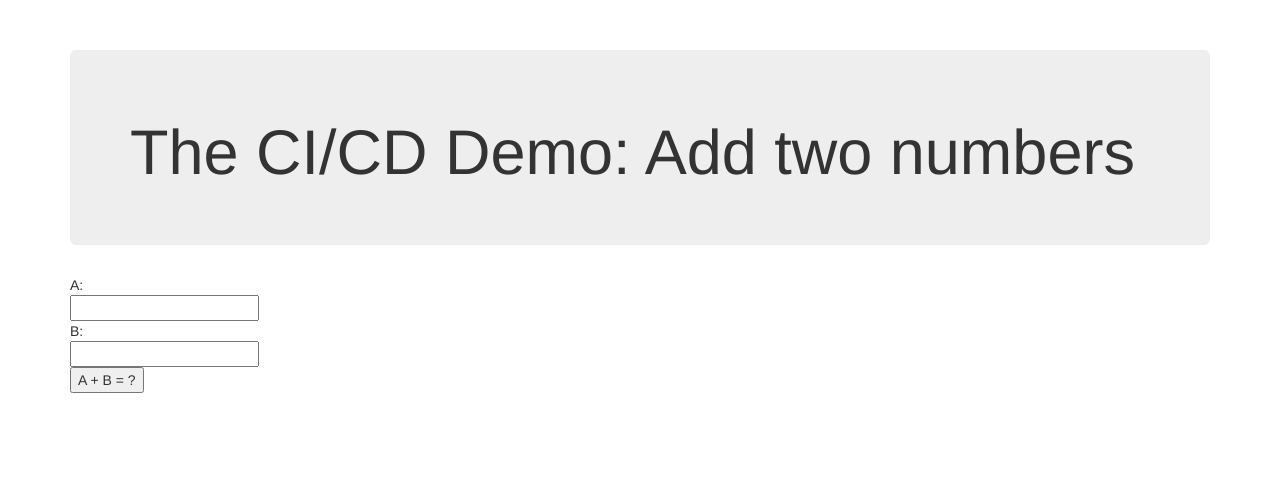
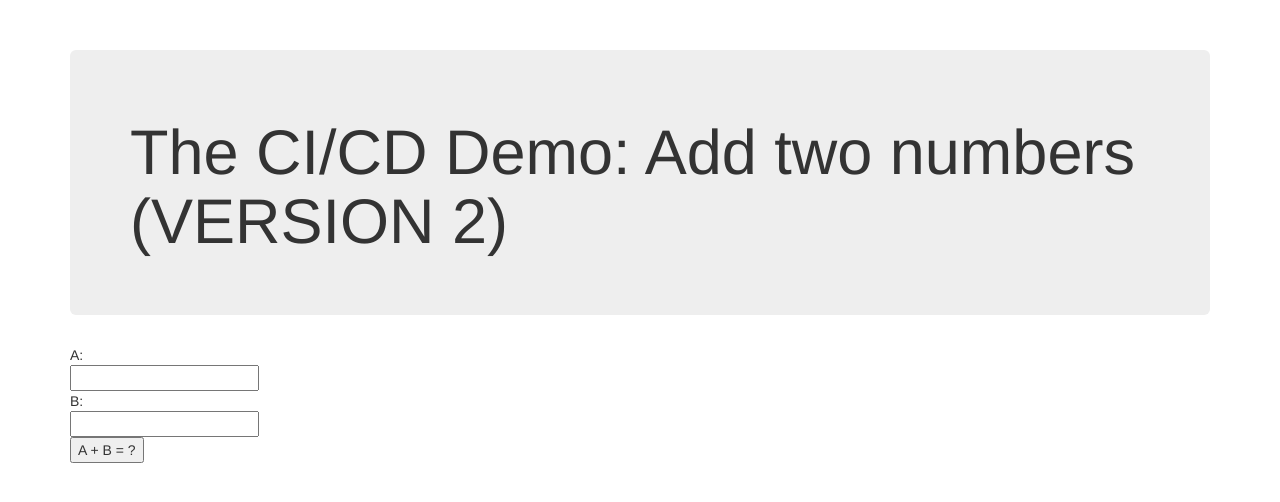
Before and after one commit to tempexample0/CICD, a website: page index.html in a window 1280 px wide. Drawn offline with nearby package versions, Linux system fonts and the light colour scheme.

Commit message:
Update index.html

```diff
--- a/index.html
+++ b/index.html
@@ -13,7 +13,7 @@
 
     <div class="container">
         <div class="jumbotron">
-            <h1>The CI/CD Demo: Add two numbers</h1>
+            <h1>The CI/CD Demo: Add two numbers (VERSION 2)</h1>
         </div>
         <form>
             A:<br>
```
